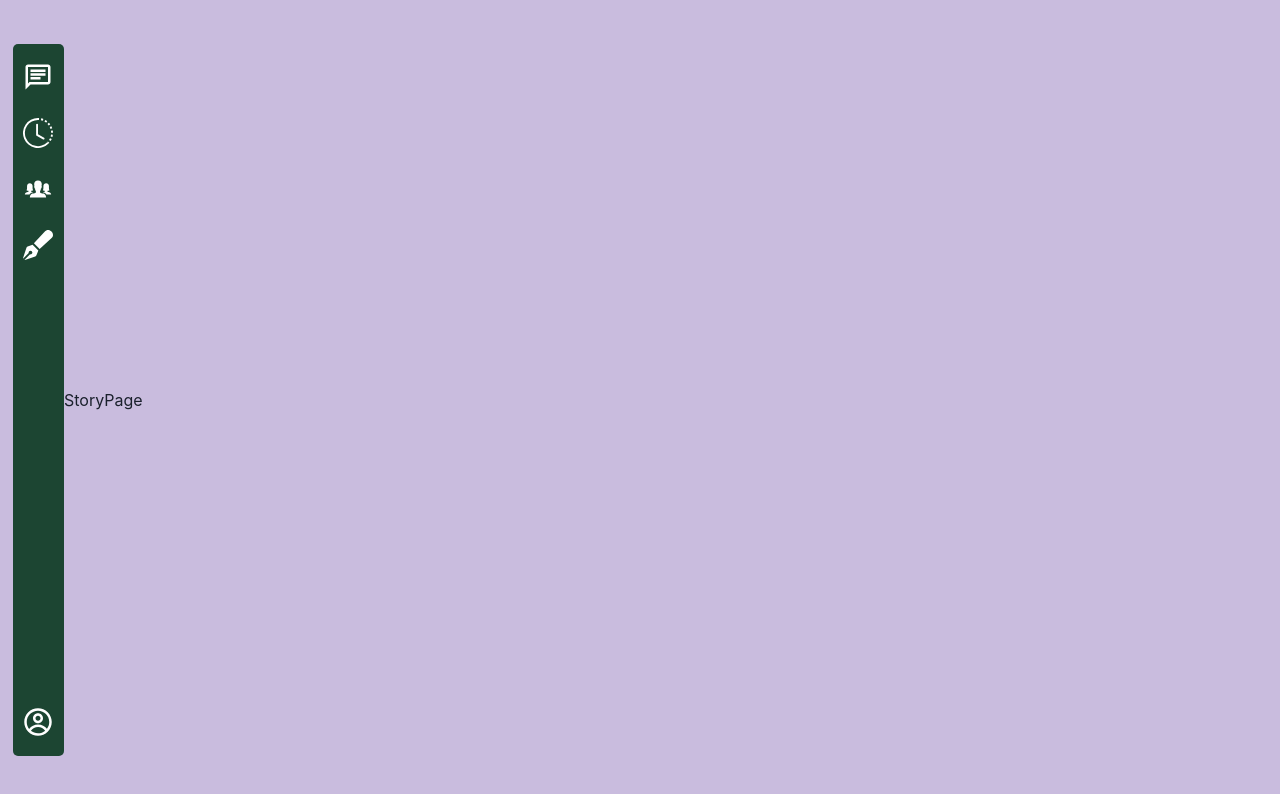
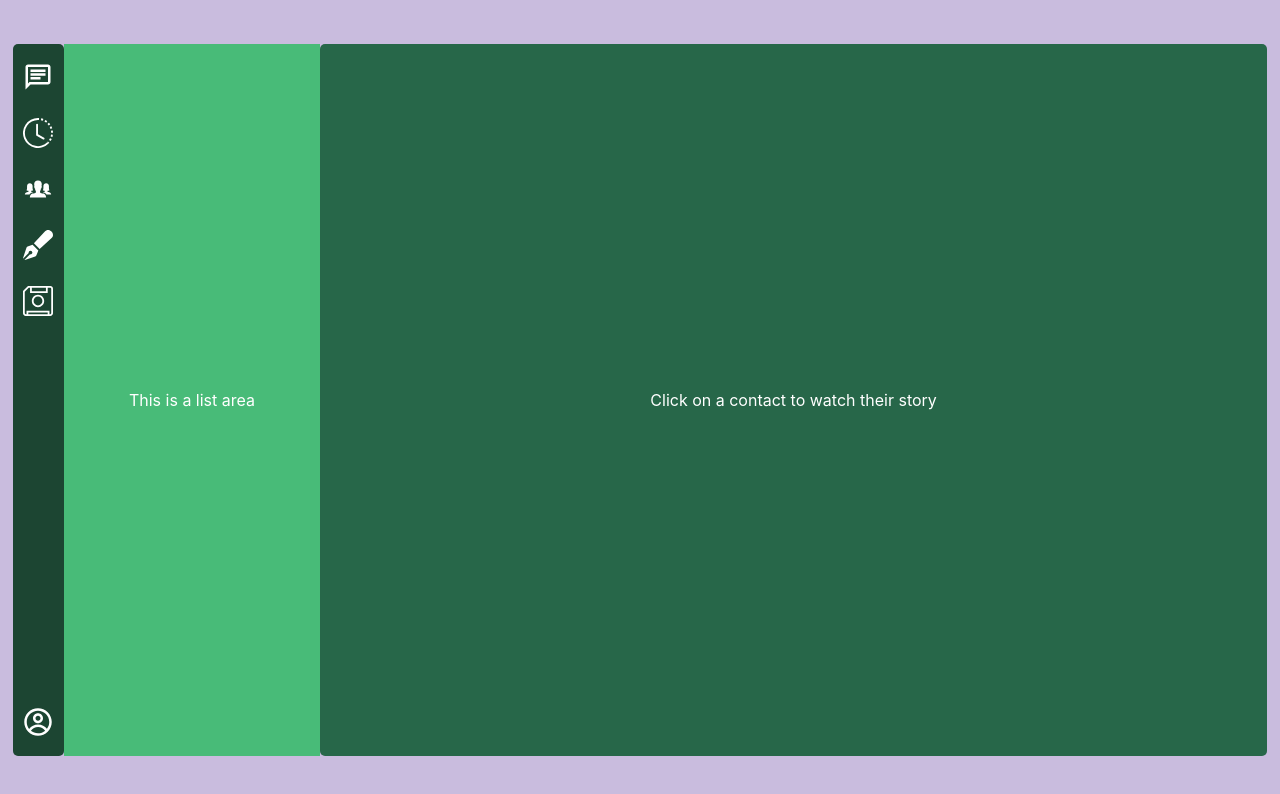
Before and after one commit to VedangKanade20/Chat-Buzz, a React (Vite) app in the folder client/: page /story in a window 1280 px wide. Shown: the top 794 px of the page. Built offline with nearby package versions, Linux system fonts and the light colour scheme.

Commit message:
all routing done

```diff
--- a/client/src/App.jsx
+++ b/client/src/App.jsx
@@ -6,6 +6,7 @@ import StoryPage from "./Pages/StoryPage";
 import ChannelPage from "./Pages/ChannelPage";
 import WritePage from "./Pages/WritePage";
 import ProfilePage from "./Pages/ProfilePage";
+import SavedMessagePage from "./Pages/SavedMessagePage";
 
 const App = () => {
   return (
@@ -26,6 +27,7 @@ const App = () => {
             <Route path="/channel" element={<ChannelPage />} />
             <Route path="/write" element={<WritePage />} />
             <Route path="/profile" element={<ProfilePage />} />
+            <Route path="/savedMessage" element={<SavedMessagePage />} />
           </Routes>
         </Flex>
       </BrowserRouter>
--- /dev/null
+++ b/client/src/Pages/SavedMessagePage.jsx
@@ -0,0 +1,5 @@
+const SavedMessagePage = () => {
+  return <div>SavedMessagePage</div>;
+};
+
+export default SavedMessagePage;
--- a/client/src/Pages/StoryPage.jsx
+++ b/client/src/Pages/StoryPage.jsx
@@ -1,5 +1,33 @@
+import { Flex, Text } from "@chakra-ui/react";
+
 const StoryPage = () => {
-  return <div>StoryPage</div>;
+  return (
+    <Flex alignItems="center" justifyContent="center">
+      <Flex
+        bgColor="green.400"
+        textColor="white"
+        w="20vw"
+        h="89vh"
+        alignItems="center"
+        justifyContent="center"
+      >
+        <Text>This is a list area</Text>
+      </Flex>
+
+      <Flex
+        bgColor="green.700"
+        w="74vw"
+        h="89vh"
+        alignItems="center"
+        justifyContent="center"
+        textColor="white"
+        borderRadius="5px"
+        overflowY="auto"
+      >
+        <Text>Click on a contact to watch their story </Text>
+      </Flex>
+    </Flex>
+  );
 };
 
 export default StoryPage;
--- a/client/src/components/SideBar.jsx
+++ b/client/src/components/SideBar.jsx
@@ -1,3 +1,4 @@
+import { TfiSaveAlt } from "react-icons/tfi";
 import { MdOutlineChat } from "react-icons/md";
 import { IoIosPeople } from "react-icons/io";
 import { FaPenFancy } from "react-icons/fa";
@@ -35,7 +36,6 @@ const SideBar = () => {
                 color: "grey",
                 transform: "scale(1.1)",
                 transition: "transform 0.2s, color 0.2s",
-
               }}
             />
           </Link>
@@ -85,6 +85,21 @@ const SideBar = () => {
             />
           </Link>
         </Flex>
+        {/* SAVED MESSAGES */}
+        <Link as={RouterLink} to="/savedMessage">
+          <Icon
+            as={TfiSaveAlt}
+            w={{ base: "20px", md: "25px", lg: "30px" }}
+            h={{ base: "20px", md: "25px", lg: "30px" }}
+            name="savedMessage"
+            title="savedMessage"
+            _hover={{
+              color: "grey",
+              transform: "scale(1.1)",
+              transition: "transform 0.2s, color 0.2s",
+            }}
+          />
+        </Link>
 
         <Spacer />
 
```
